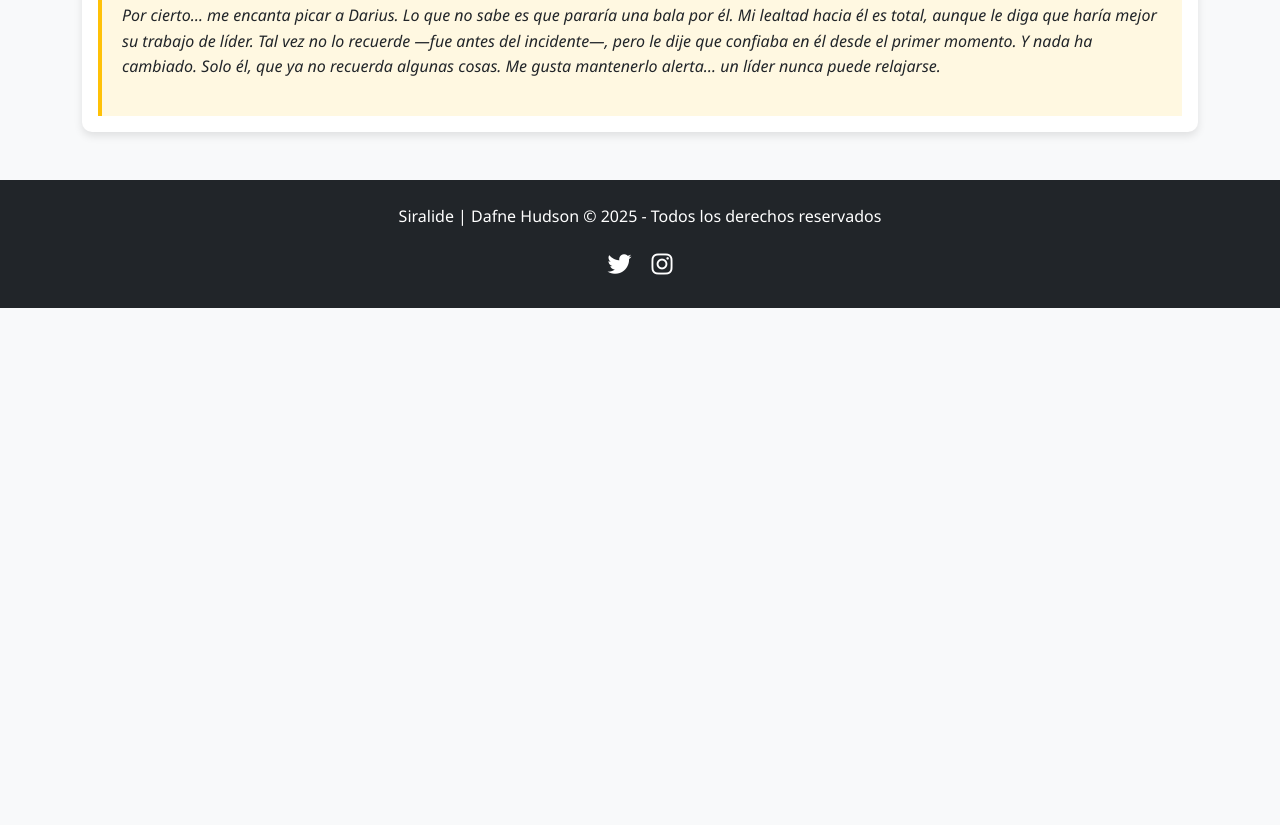
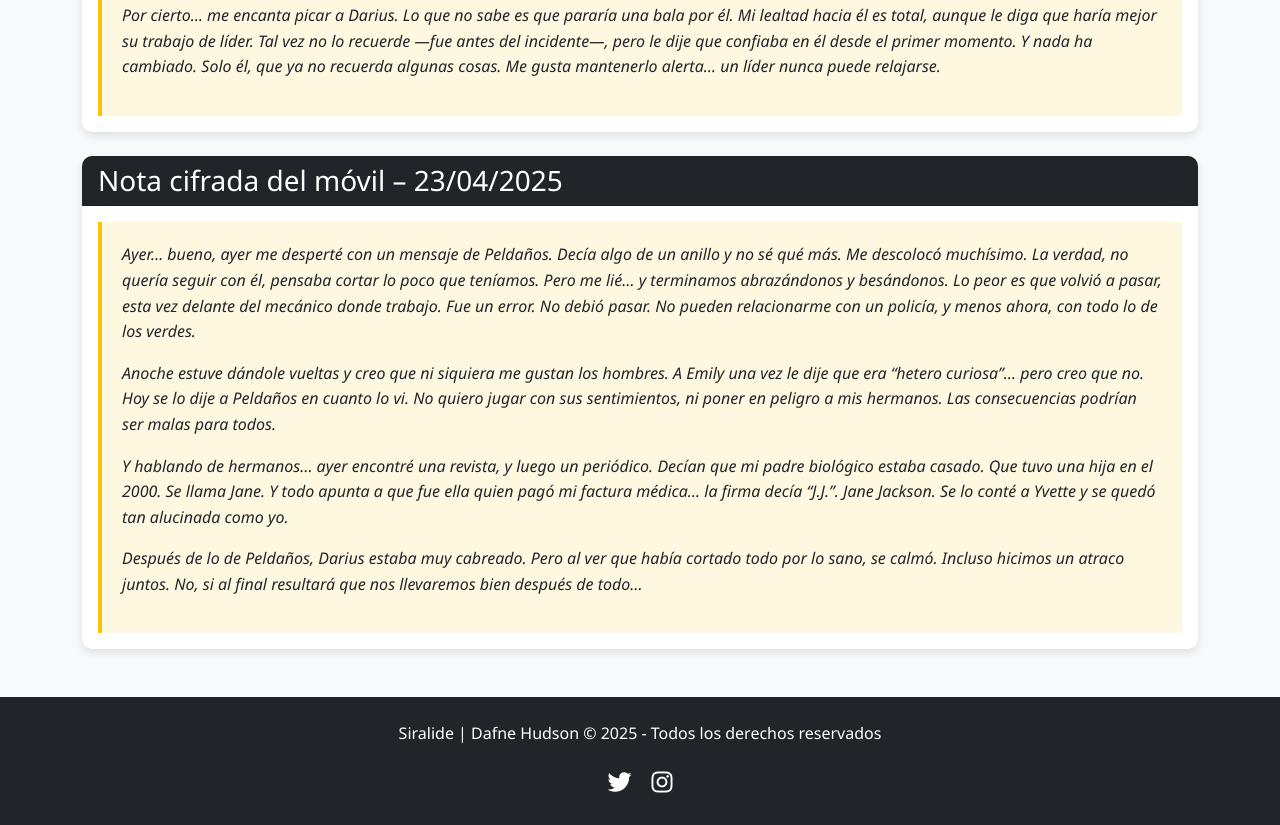
Before and after one commit to Siralide/DafneHudson, a plain HTML site: page notes.html in a window 1280 px wide. Shown: the part 1576-2401 px from the top of the page. Before the commit the page ends 1884 px from the top, so only its background shows below. Drawn offline with nearby package versions, Linux system fonts and the light colour scheme.

Commit message:
Update notes.html

```diff
--- a/notes.html
+++ b/notes.html
@@ -77,6 +77,19 @@
         </div>
     </div>
 </div>
+<div class="card mb-4">
+    <div class="card-header bg-dark text-white">
+        <h3 class="mb-0">Nota cifrada del móvil – 23/04/2025</h3>
+    </div>
+    <div class="card-body">
+        <div class="personal-note">
+            <p>Ayer… bueno, ayer me desperté con un mensaje de Peldaños. Decía algo de un anillo y no sé qué más. Me descolocó muchísimo. La verdad, no quería seguir con él, pensaba cortar lo poco que teníamos. Pero me lié… y terminamos abrazándonos y besándonos. Lo peor es que volvió a pasar, esta vez delante del mecánico donde trabajo. Fue un error. No debió pasar. No pueden relacionarme con un policía, y menos ahora, con todo lo de los verdes.</p>
+            <p>Anoche estuve dándole vueltas y creo que ni siquiera me gustan los hombres. A Emily una vez le dije que era “hetero curiosa”… pero creo que no. Hoy se lo dije a Peldaños en cuanto lo vi. No quiero jugar con sus sentimientos, ni poner en peligro a mis hermanos. Las consecuencias podrían ser malas para todos.</p>
+            <p>Y hablando de hermanos… ayer encontré una revista, y luego un periódico. Decían que mi padre biológico estaba casado. Que tuvo una hija en el 2000. Se llama Jane. Y todo apunta a que fue ella quien pagó mi factura médica… la firma decía “J.J.”. Jane Jackson. Se lo conté a Yvette y se quedó tan alucinada como yo.</p>
+            <p>Después de lo de Peldaños, Darius estaba muy cabreado. Pero al ver que había cortado todo por lo sano, se calmó. Incluso hicimos un atraco juntos. No, si al final resultará que nos llevaremos bien después de todo…</p>
+        </div>
+    </div>
+</div>
     </div>
 
     <footer class="bg-dark text-white py-4">
```
